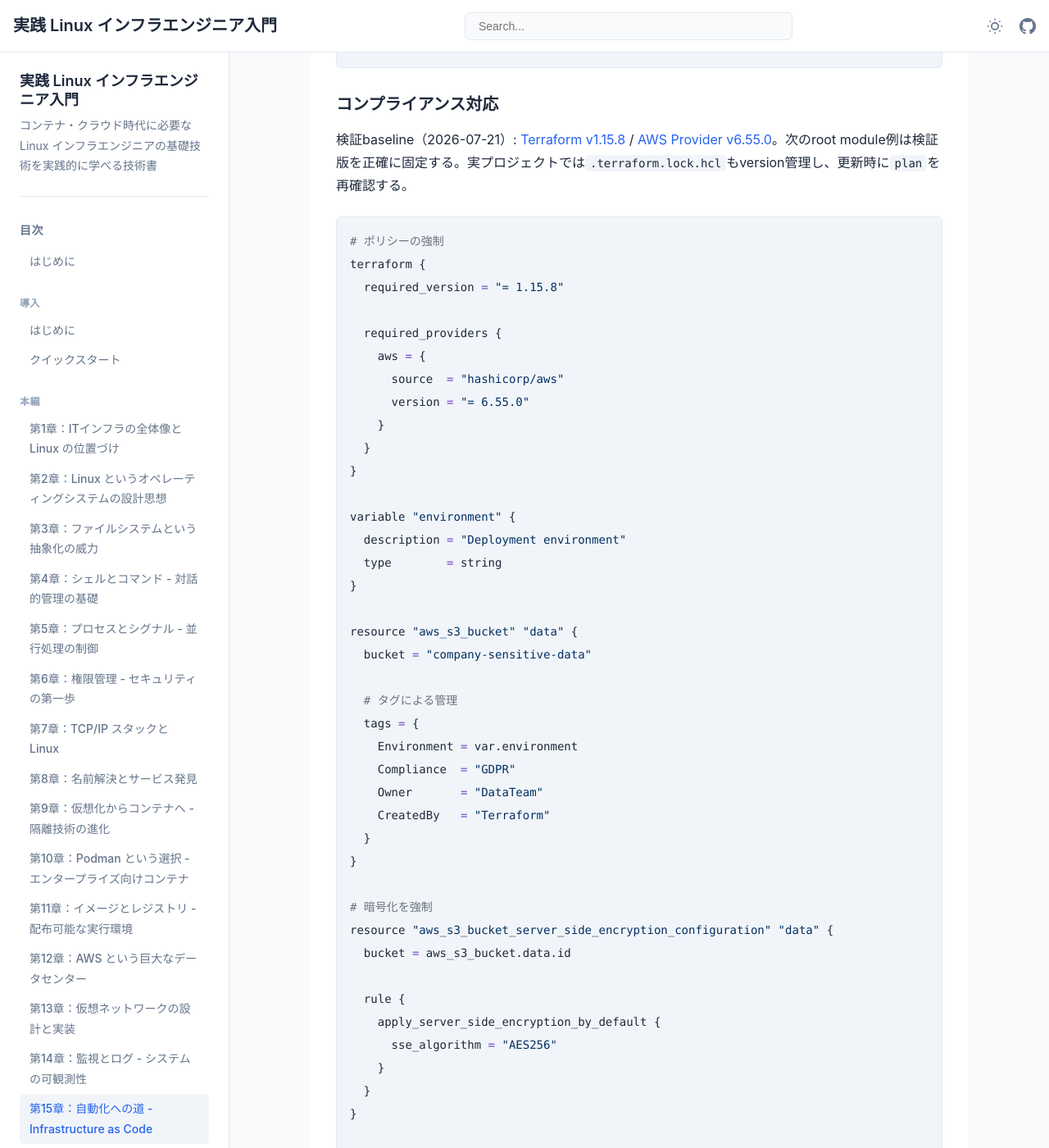
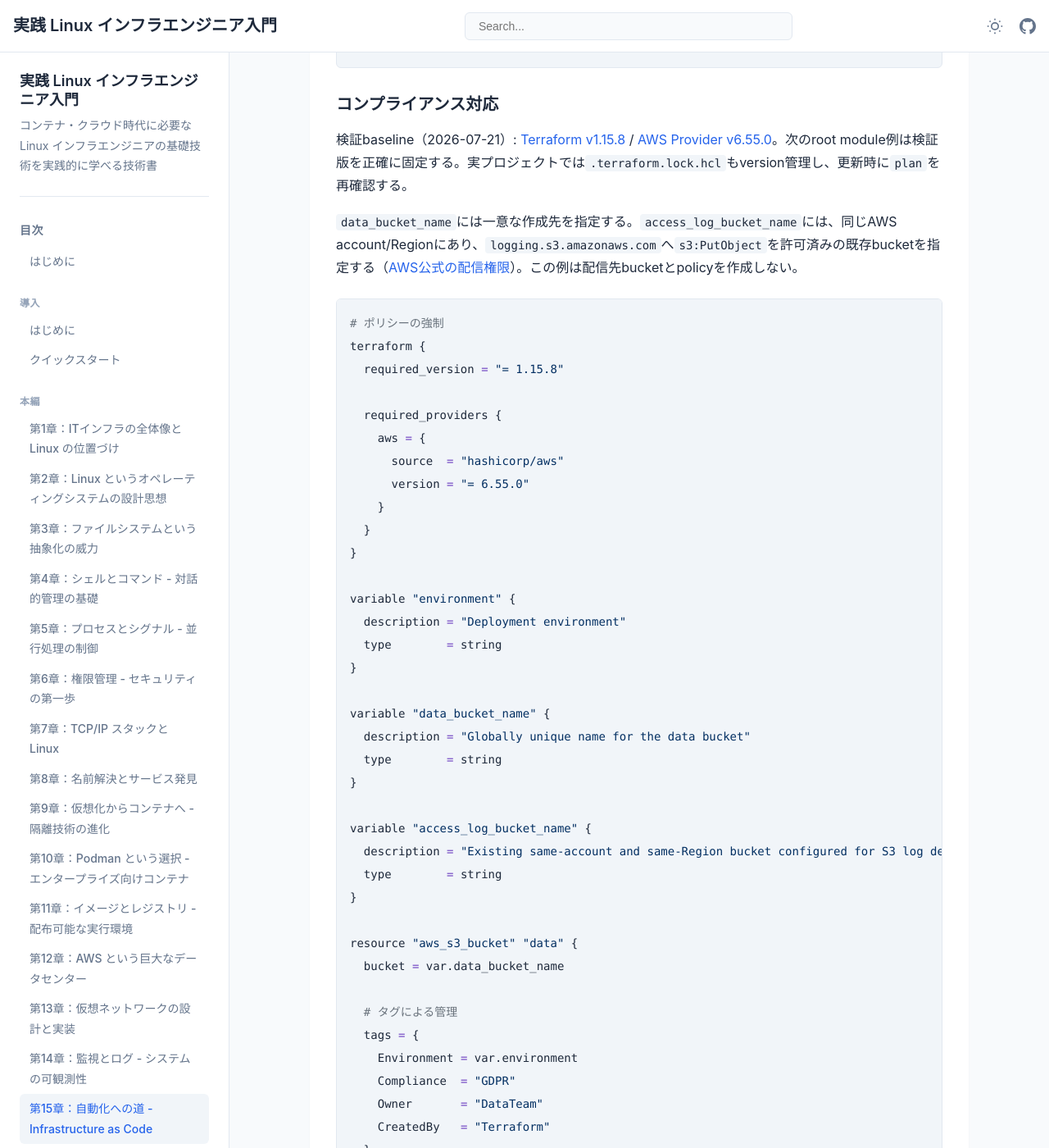
Before and after one commit to itdojp/linux-infra-textbook2, a Jekyll site: the page built from docs/chapters/chapter-15-infrastructure-as-code.md, in a window 1280 px wide and 1400 px high, scrolled down 10982 px. Shown: the whole window at 82% size. Built offline with Jekyll 4.4.1, drawn with Linux system fonts in a browser that asks for light colours; our own code applies the rules of GitHub Pages for plain Markdown files; some of the changed text lies outside the part shown.

Commit message:
docs: define S3 logging destination prerequisite

````diff
--- a/docs/chapters/chapter-15-infrastructure-as-code.md
+++ b/docs/chapters/chapter-15-infrastructure-as-code.md
@@ -386,6 +386,8 @@ git show a1b2c3d
 
 検証baseline（2026-07-21）: [Terraform v1.15.8](https://github.com/hashicorp/terraform/releases/tag/v1.15.8) / [AWS Provider v6.55.0](https://github.com/hashicorp/terraform-provider-aws/releases/tag/v6.55.0)。次のroot module例は検証版を正確に固定する。実プロジェクトでは`.terraform.lock.hcl`もversion管理し、更新時に`plan`を再確認する。
 
+`data_bucket_name`には一意な作成先を指定する。`access_log_bucket_name`には、同じAWS account/Regionにあり、`logging.s3.amazonaws.com`へ`s3:PutObject`を許可済みの既存bucketを指定する（[AWS公式の配信権限](https://docs.aws.amazon.com/AmazonS3/latest/userguide/enable-server-access-logging.html)）。この例は配信先bucketとpolicyを作成しない。
+
 ```hcl
 # ポリシーの強制
 terraform {
@@ -404,8 +406,18 @@ variable "environment" {
   type        = string
 }
 
+variable "data_bucket_name" {
+  description = "Globally unique name for the data bucket"
+  type        = string
+}
+
+variable "access_log_bucket_name" {
+  description = "Existing same-account and same-Region bucket configured for S3 log delivery"
+  type        = string
+}
+
 resource "aws_s3_bucket" "data" {
-  bucket = "company-sensitive-data"
+  bucket = var.data_bucket_name
 
   # タグによる管理
   tags = {
@@ -439,7 +451,7 @@ resource "aws_s3_bucket_versioning" "data" {
 # ロギングを有効化
 resource "aws_s3_bucket_logging" "data" {
   bucket        = aws_s3_bucket.data.id
-  target_bucket = "company-sensitive-data-access-logs"
+  target_bucket = var.access_log_bucket_name
   target_prefix = "s3-access-logs/"
 }
 
````
